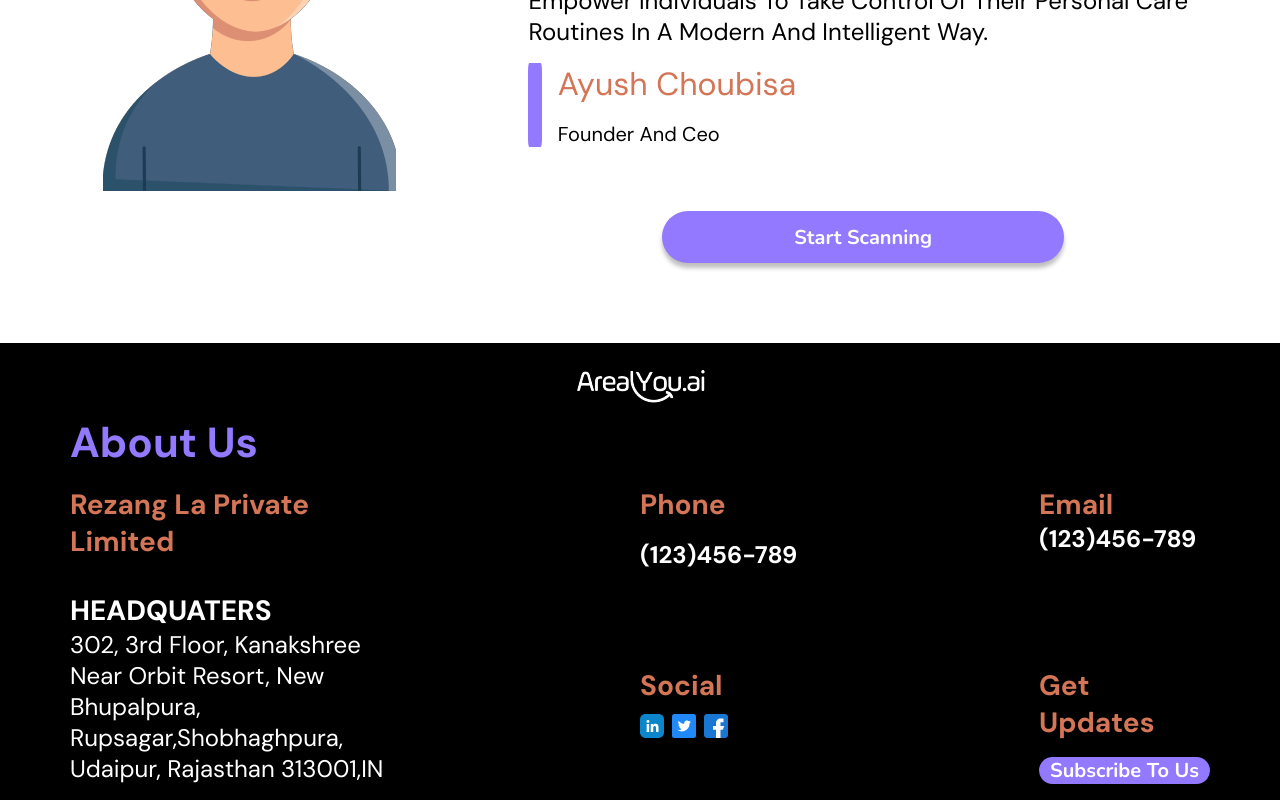
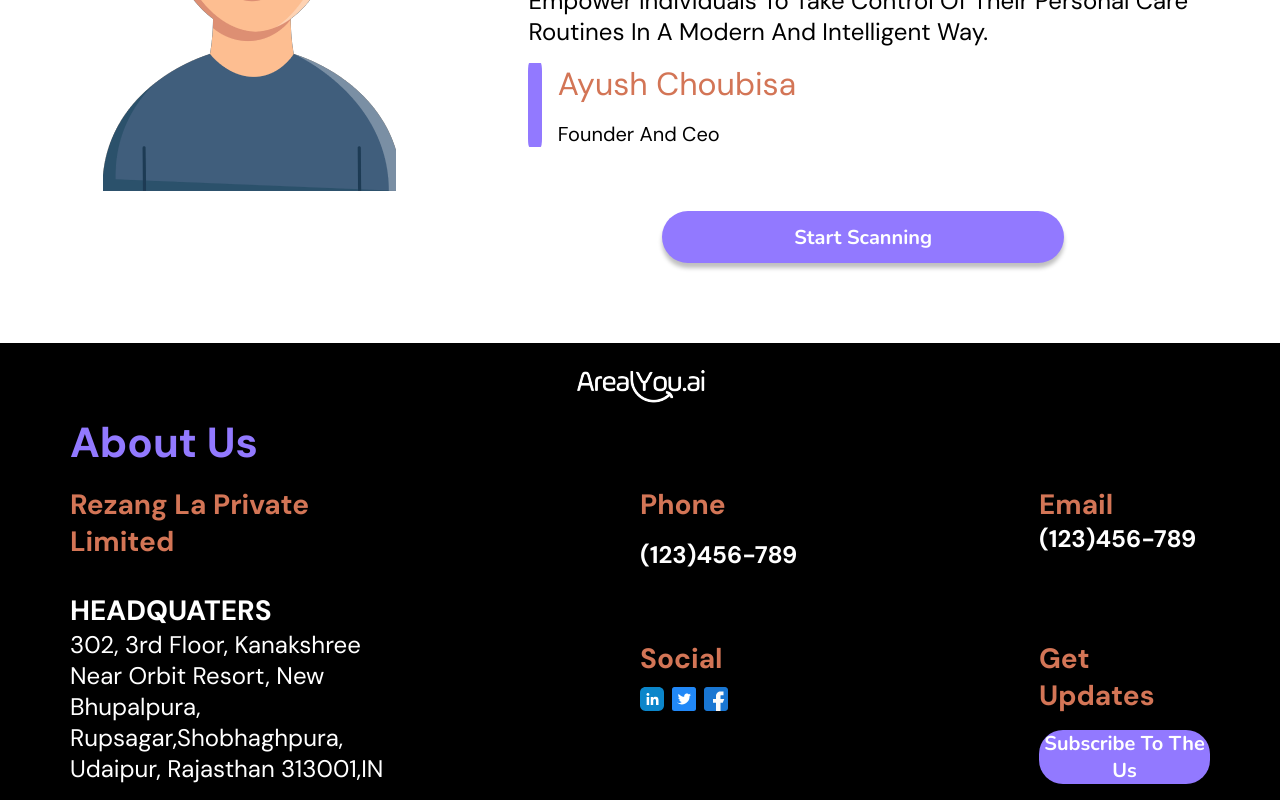
Before and after one commit to mayank1090/Arealu, a React (Create React App) app: page / in a window 1280 px wide. Shown: the part 4049-4849 px from the top of the page. Built offline with nearby package versions, Linux system fonts and the light colour scheme.

Commit message:
Update about.js

```diff
--- a/src/components/about/about.js
+++ b/src/components/about/about.js
@@ -148,7 +148,7 @@ export default function About() {
                 </div>
                 <div className="whiteparnt updatediff">
                   <div className="greenupdate">
-                    <p className="updatetext">Subscribe to Us</p>
+                    <p className="updatetext">Subscribe to the Us</p>
                   </div>
                 </div>
               </div>
```
